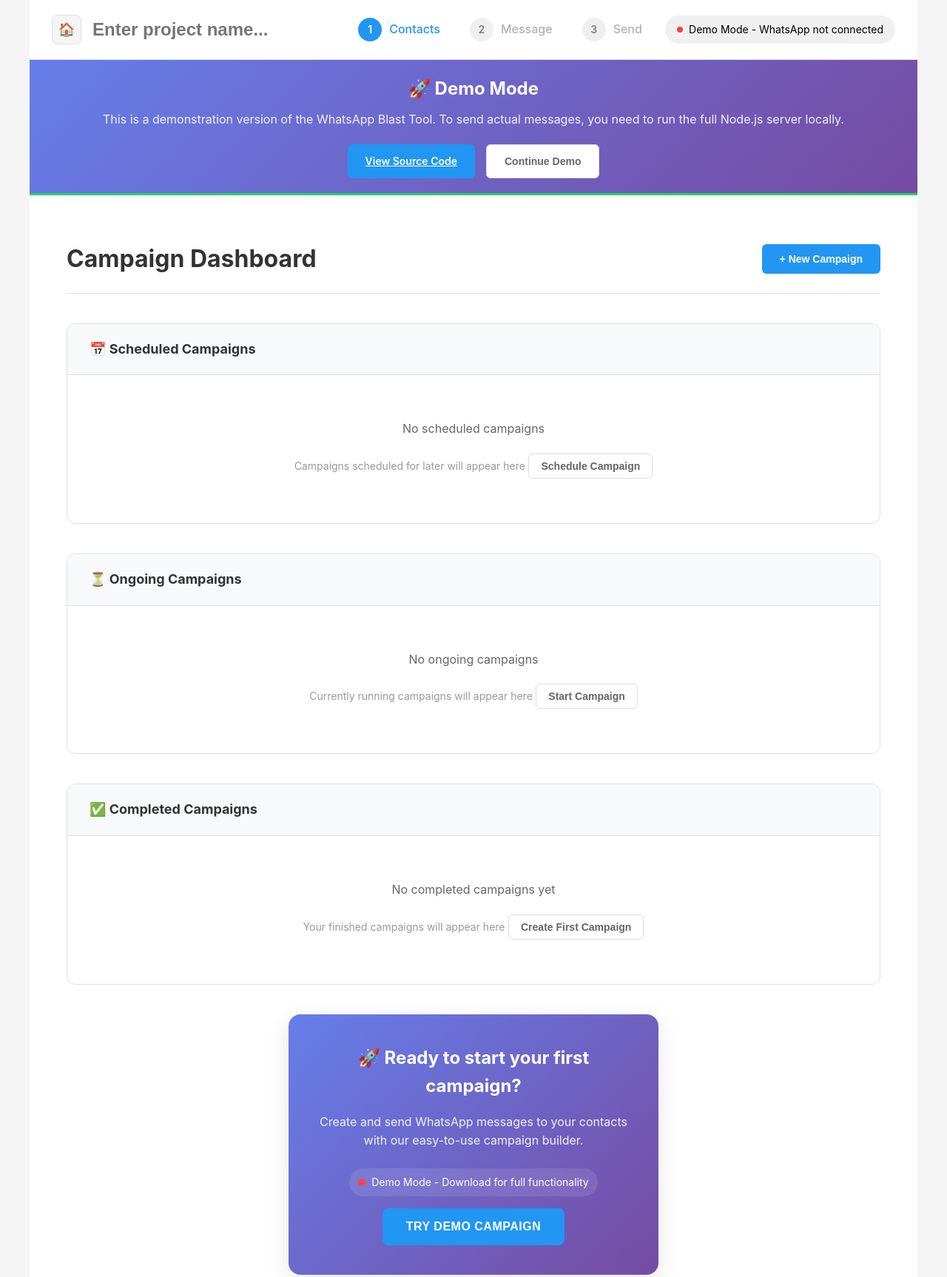
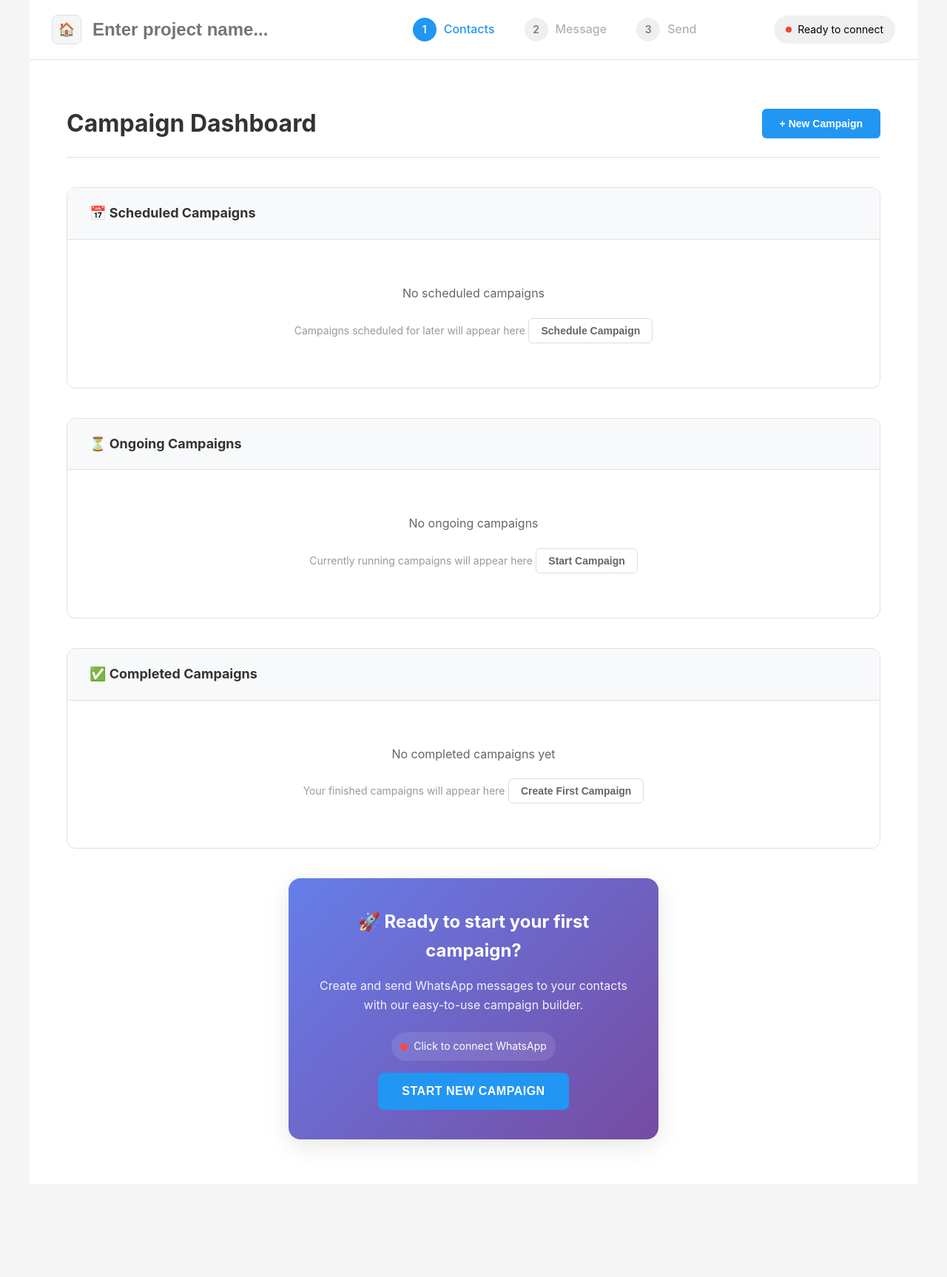
Before and after one commit to arayasuryanto/whatsappblast-app, a website: page frontend/index.html in a window 1280 px wide. Shown: the whole page at 74% size. After the commit the page ends 1600 px from the top, so only its background shows below. Drawn offline with Linux system fonts and the light colour scheme.

Commit message:
Make interface more user-friendly for sales teams
- Remove prominent demo mode warnings
- Change messaging to be more professional and inviting
- Update connection status to 'Ready to connect' instead of 'Demo Mode'
- Improve QR modal with deployment instructions
- Add comprehensive deployment guide for Railway/Render
- Make it clear this is a real tool, not just a demo

```diff
--- a/frontend/index.html
+++ b/frontend/index.html
@@ -34,19 +34,19 @@
             <div class="header-right">
                 <div class="connection-status" id="connectionStatus">
                     <span class="status-dot"></span>
-                    <span class="status-text">Demo Mode - WhatsApp not connected</span>
+                    <span class="status-text">Ready to connect</span>
                 </div>
             </div>
         </header>
 
-        <!-- Demo Notice -->
-        <div class="demo-notice">
+        <!-- Connection Notice -->
+        <div class="demo-notice" style="display: none;" id="connectionNotice">
             <div class="demo-content">
-                <h3>🚀 Demo Mode</h3>
-                <p>This is a demonstration version of the WhatsApp Blast Tool. To send actual messages, you need to run the full Node.js server locally.</p>
+                <h3>📱 Connect WhatsApp</h3>
+                <p>To send actual WhatsApp messages, you need the full server version. This interface shows how the app works.</p>
                 <div class="demo-actions">
-                    <a href="https://github.com/arayasuryanto/whatsappblast-app" target="_blank" class="btn-primary">View Source Code</a>
-                    <button class="btn-secondary" onclick="document.querySelector('.demo-notice').style.display='none'">Continue Demo</button>
+                    <a href="https://github.com/arayasuryanto/whatsappblast-app" target="_blank" class="btn-primary">Get Full Version</a>
+                    <button class="btn-secondary" onclick="document.querySelector('#connectionNotice').style.display='none'">Continue</button>
                 </div>
             </div>
         </div>
@@ -107,10 +107,10 @@
                             <div class="connection-check" id="homeConnectionStatus">
                                 <div class="connection-indicator">
                                     <span class="status-dot disconnected"></span>
-                                    <span class="status-text">Demo Mode - Download for full functionality</span>
+                                    <span class="status-text">Click to connect WhatsApp</span>
                                 </div>
                             </div>
-                            <button class="btn-primary btn-large" id="startNewCampaignBtn">Try Demo Campaign</button>
+                            <button class="btn-primary btn-large" id="startNewCampaignBtn">Start New Campaign</button>
                         </div>
                     </div>
                 </div>
@@ -391,12 +391,16 @@
         <div class="modal" id="qrModal">
             <div class="modal-content">
                 <div class="modal-header">
-                    <h3>Demo Mode</h3>
+                    <h3>Connect WhatsApp</h3>
+                    <button class="close-btn" onclick="document.getElementById('qrModal').classList.remove('active')">&times;</button>
                 </div>
                 <div class="qr-container">
                     <div id="qrCode">
-                        <p>🚀 This is a demo version. To connect to WhatsApp, download and run the full application locally.</p>
-                        <a href="https://github.com/arayasuryanto/whatsappblast-app" target="_blank" class="btn-primary">Get Full Version</a>
+                        <p>📱 For full WhatsApp integration, deploy the complete version to a server platform like Railway or Render.</p>
+                        <p>This interface demonstrates the full user experience.</p>
+                        <div style="margin: 20px 0;">
+                            <a href="https://github.com/arayasuryanto/whatsappblast-app#deployment" target="_blank" class="btn-primary">Deployment Instructions</a>
+                        </div>
                     </div>
                 </div>
             </div>
--- a/frontend/script-demo.js
+++ b/frontend/script-demo.js
@@ -71,7 +71,7 @@
         const homeConnectionStatus = document.getElementById('homeConnectionStatus');
         if (homeConnectionStatus) {
             homeConnectionStatus.addEventListener('click', () => {
-                alert('Demo Mode: Download the full version to connect to WhatsApp');
+                document.getElementById('qrModal').classList.add('active');
             });
         }
 
@@ -137,7 +137,7 @@
             const text = statusElement.querySelector('.status-text');
 
             dot.className = 'status-dot disconnected';
-            text.textContent = 'Demo Mode - WhatsApp not connected';
+            text.textContent = 'Ready to connect';
         }
 
         // Update home page status
@@ -146,7 +146,7 @@
             const text = homeStatusElement.querySelector('.status-text');
 
             dot.className = 'status-dot disconnected';
-            text.textContent = 'Demo Mode - Download for full functionality';
+            text.textContent = 'Click to connect WhatsApp';
         }
     }
 
```
Also changed, not shown: README.md.
